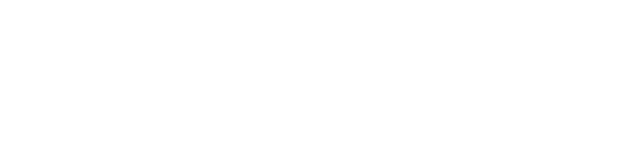
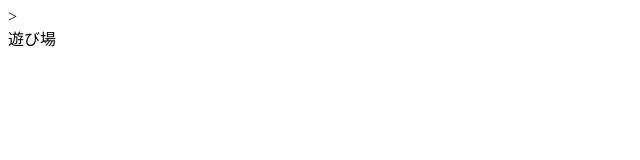
Before and after one commit to nag11e10uch/OUSO-asobiba, a plain HTML site: page index.html in a window 1280 px wide. Shown: the full height of the page, 0-640 px from the left. Drawn offline with Linux system fonts and the light colour scheme.

Commit message:
遊べるように追加

```diff
--- a/index.html
+++ b/index.html
@@ -0,0 +1,15 @@
+<!DOCTYPE html>
+<html lang="en">
+  <body>
+    <head>
+      <meta charset="UTF-8">
+      <meta name="viewport" content="width=device-width, initial-scale=1.0">
+      <meta http-equiv="X-UA-Compatible" content="ie=edge">
+      <link rel="shortcut icon" href="favicon.ico" type="image/x-icon">>
+      <title>OUSO遊び場</title>
+    </head>
+
+    <header class="header">遊び場</header>
+
+  </body>
+</html>
--- /dev/null
+++ b/style.css
@@ -0,0 +1,11 @@
+title{
+    font-family: cursive;
+}
+
+.header{
+    font-family: fantasy;
+    text-align: center;
+    padding: 70px;
+    border:10px white;
+    margin: 50px;
+}
```
Also changed, not shown: 1 other file.
